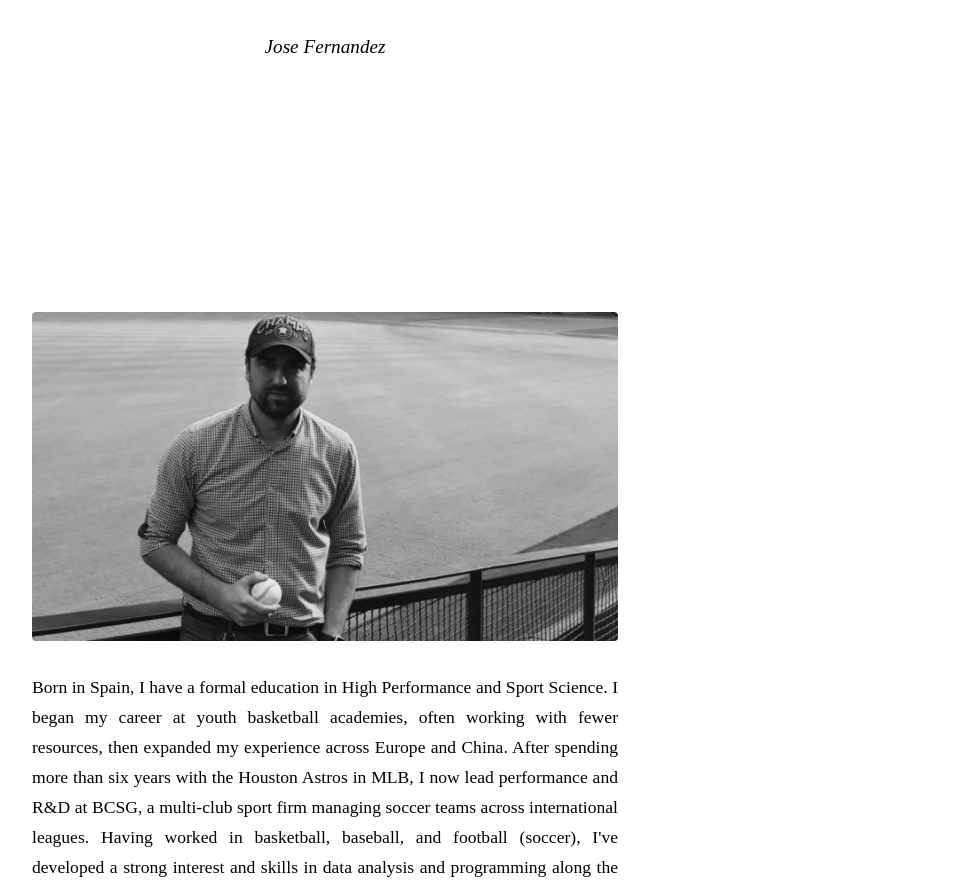
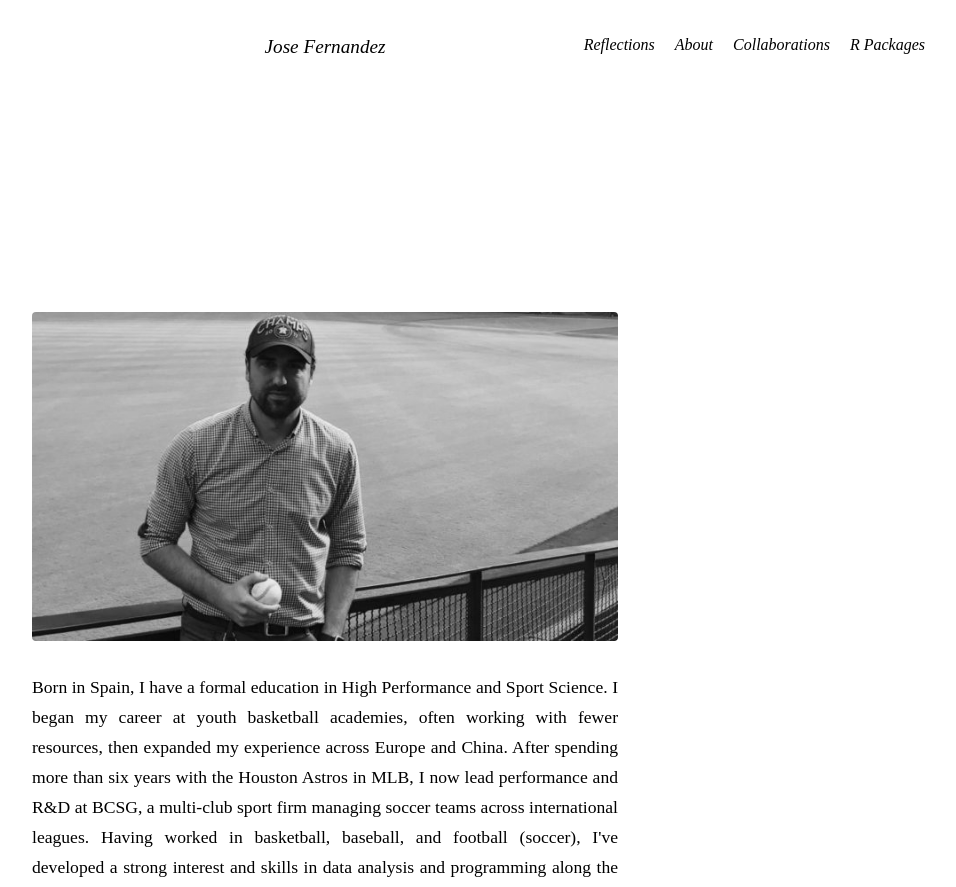
Before and after one commit to josedv82/josedv82.github.io, a Flask app: page /about in a window 1280 px wide. Shown: the top 887 px of the page, without its empty margins (315-1271 px from the left). Run offline with Flask 3, Linux system fonts and the light colour scheme.

Commit message:
Add R Packages page and navigation links
Replit-Commit-Author: Agent
Replit-Commit-Session-Id: 77acc4af-acc3-455d-b59f-3b2ca1fb4cc6
Replit-Commit-Screenshot-Url: https://storage.googleapis.com/screenshot-production-us-central1/6e9e5218-075a-4271-8423-31717d4ec0f6/71491f76-5b2f-42c0-9111-a78c1d088d86.jpg

```diff
--- a/templates/about.html
+++ b/templates/about.html
@@ -69,7 +69,13 @@
 <body>
     <div class="site-title">Jose Fernandez</div>
 
-
+    <!-- Navigation links -->
+    <div class="nav-container">
+        <a href="{{ url_for('index') }}" class="nav-link">Reflections</a>
+        <a href="{{ url_for('about') }}" class="nav-link">About</a>
+        <a href="{{ url_for('collaborations') }}" class="nav-link">Collaborations</a>
+        <a href="{{ url_for('r_packages') }}" class="nav-link">R Packages</a>
+    </div>
 
     <!-- Parallax background elements -->
     <div class="parallax-bg">
--- a/templates/index.html
+++ b/templates/index.html
@@ -53,6 +53,7 @@
         <div class="nav-links">
             <a href="{{ url_for('about') }}" class="nav-link">About me</a>
             <a href="{{ url_for('collaborations') }}" class="nav-link">Collabs</a>
+            <a href="{{ url_for('r_packages') }}" class="nav-link">R Packages</a>
         </div>
     </div>
 
```
Also changed, not shown: templates/collaborations.html (+7 -1 lines).
